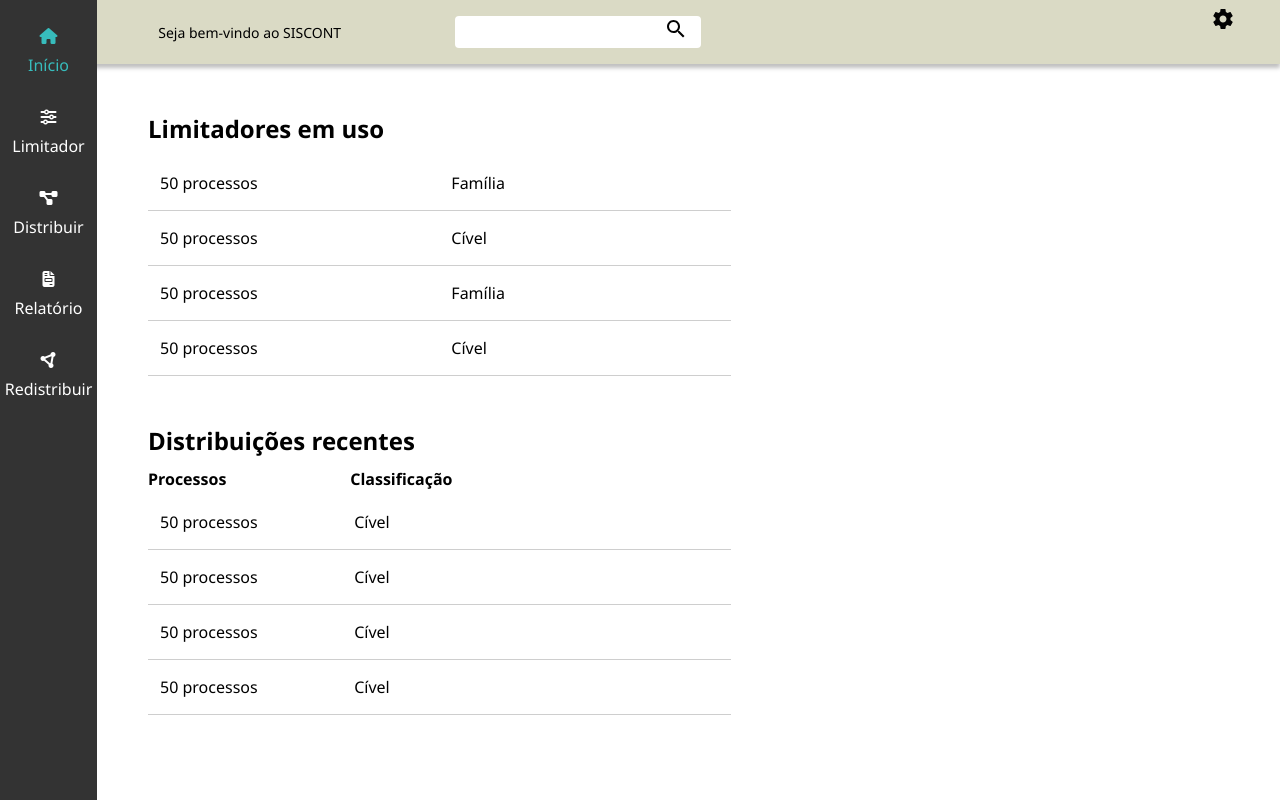
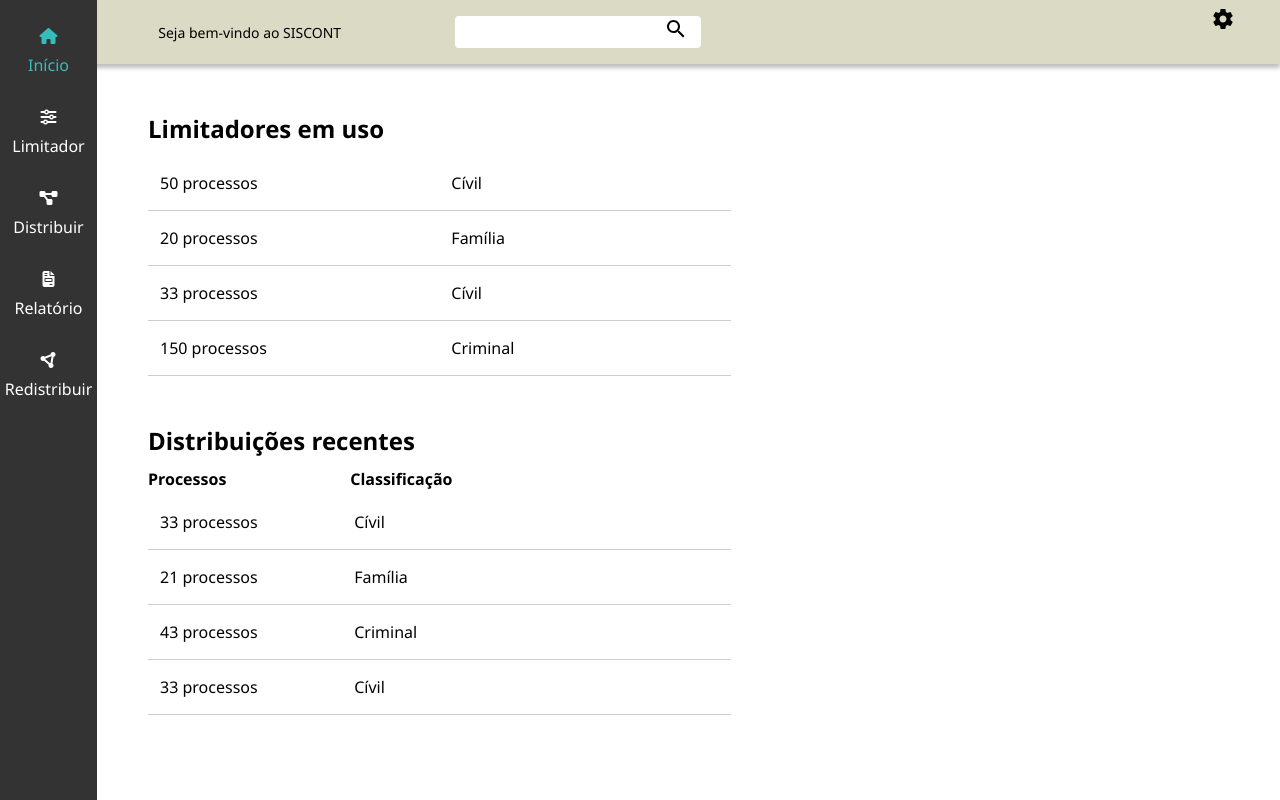
Before and after one commit to Lealzzera/VUE-PROJECT, a Vue app: page / in a window 1280 px wide. Built offline with nearby package versions, Linux system fonts and the light colour scheme.

Commit message:
trocando dados mocados pelos dados mocados do data

```diff
--- a/src/views/HomeView/HomeView.vue
+++ b/src/views/HomeView/HomeView.vue
@@ -9,44 +9,17 @@
 						<div class="limiter">
 							<h2>Limitadores em uso</h2>
 							<div class="list">
-								<div class="row itens">
-									<div class="col-6 process">50 processos</div>
-									<div class="col-6 category">Família</div>
-								</div>
-
-								<div class="row itens">
-									<div class="col-6 process">50 processos</div>
-									<div class="col-6 category">Cível</div>
-								</div>
-
-								<div class="row itens">
-									<div class="col-6 process">50 processos</div>
-									<div class="col-6 category">Família</div>
-								</div>
-
-								<div class="row itens">
-									<div class="col-6 process">50 processos</div>
-									<div class="col-6 category">Cível</div>
-								</div>
-
-								<div class="row itens">
-									<div class="col-6 process">50 processos</div>
-									<div class="col-6 category">Família</div>
-								</div>
-
-								<div class="row itens">
-									<div class="col-6 process">50 processos</div>
-									<div class="col-6 category">Cível</div>
-								</div>
-
-								<div class="row itens">
-									<div class="col-6 process">50 processos</div>
-									<div class="col-6 category">Família</div>
-								</div>
-
-								<div class="row itens">
-									<div class="col-6 process">50 processos</div>
-									<div class="col-6 category">Cível</div>
+								<div
+									class="row itens"
+									v-for="(processo, key) in processos"
+									:key="key"
+								>
+									<div class="col-6 process">
+										{{ processo.quantidadeProcessos }}
+									</div>
+									<div class="col-6 category">
+										{{ processo.categoria }}
+									</div>
 								</div>
 							</div>
 						</div>
@@ -62,48 +35,20 @@
 								<div class="col-4 title">Classificação</div>
 							</div>
 							<div class="list">
-								<div class="row itens">
-									<div class="col-4 process">50 processos</div>
-									<div class="col-4 category">Cível</div>
+								<div
+									class="row itens"
+									v-for="(processo, key) in distribuidos"
+									:key="key"
+								>
+									<div class="col-4 process">
+										{{ processo.processos }}
+									</div>
+									<div class="col-4 category">
+										{{ processo.categoria }}
+									</div>
 									<div class="col-3"></div>
 									<div class="col-1"></div>
 								</div>
-
-								<div class="row itens">
-									<div class="col-4 process">50 processos</div>
-									<div class="col-4 category">Cível</div>
-									<div class="col-3"></div>
-									<div class="col-1"></div>
-								</div>
-
-								<div class="row itens">
-									<div class="col-4 process">50 processos</div>
-									<div class="col-4 category">Cível</div>
-									<div class="col-3"></div>
-									<div class="col-1"></div>
-								</div>
-
-								<div class="row itens">
-									<div class="col-4 process">50 processos</div>
-									<div class="col-4 category">Cível</div>
-									<div class="col-3"></div>
-									<div class="col-1"></div>
-								</div>
-
-								<div class="row itens">
-									<div class="col-4 process">50 processos</div>
-									<div class="col-4 category">Cível</div>
-									<div class="col-3"></div>
-									<div class="col-1"></div>
-								</div>
-
-								<div class="row itens">
-									<div class="col-4 process">50 processos</div>
-									<div class="col-4 category">Cível</div>
-									<div class="col-3"></div>
-									<div class="col-1"></div>
-								</div>
-
 							</div>
 						</div>
 					</div>
@@ -117,6 +62,50 @@
 	import HeaderComponent from "@/components/HeaderComponent/HeaderComponent.vue";
 
 	export default {
+		data() {
+			return {
+				processos: [
+					{
+						quantidadeProcessos: "50 processos",
+						categoria: "Cívil",
+					},
+					{
+						quantidadeProcessos: "20 processos",
+						categoria: "Família",
+					},
+					{
+						quantidadeProcessos: "33 processos",
+						categoria: "Cívil",
+					},
+					{
+						quantidadeProcessos: "150 processos",
+						categoria: "Criminal",
+					},
+					{
+						quantidadeProcessos: "40 processos",
+						categoria: "Criminal",
+					},
+				],
+				distribuidos: [
+					{
+						processos: "33 processos",
+						categoria: "Cívil",
+					},
+					{
+						processos: "21 processos",
+						categoria: "Família",
+					},
+					{
+						processos: "43 processos",
+						categoria: "Criminal",
+					},
+					{
+						processos: "33 processos",
+						categoria: "Cívil",
+					},
+				],
+			};
+		},
 		name: "HomeView",
 		components: {
 			HeaderComponent,
@@ -131,10 +120,10 @@
 		font-family: Segoe UI, Tahoma, Geneva, Verdana, sans-serif;
 		font-weight: 400;
 		max-height: 100vh;
-		.limiter{
+		.limiter {
 			margin: 0 0 20px;
-			.itens{
-				.title{
+			.itens {
+				.title {
 					font-weight: 600;
 					margin: 0 0 5px;
 				}
@@ -145,10 +134,10 @@
 				font-weight: 600;
 				margin: 0 0 11px;
 			}
-			.list{
+			.list {
 				overflow-y: auto;
 				max-height: 28vh;
-				.itens{
+				.itens {
 					width: 100%;
 					position: relative;
 					margin: 0;
```
